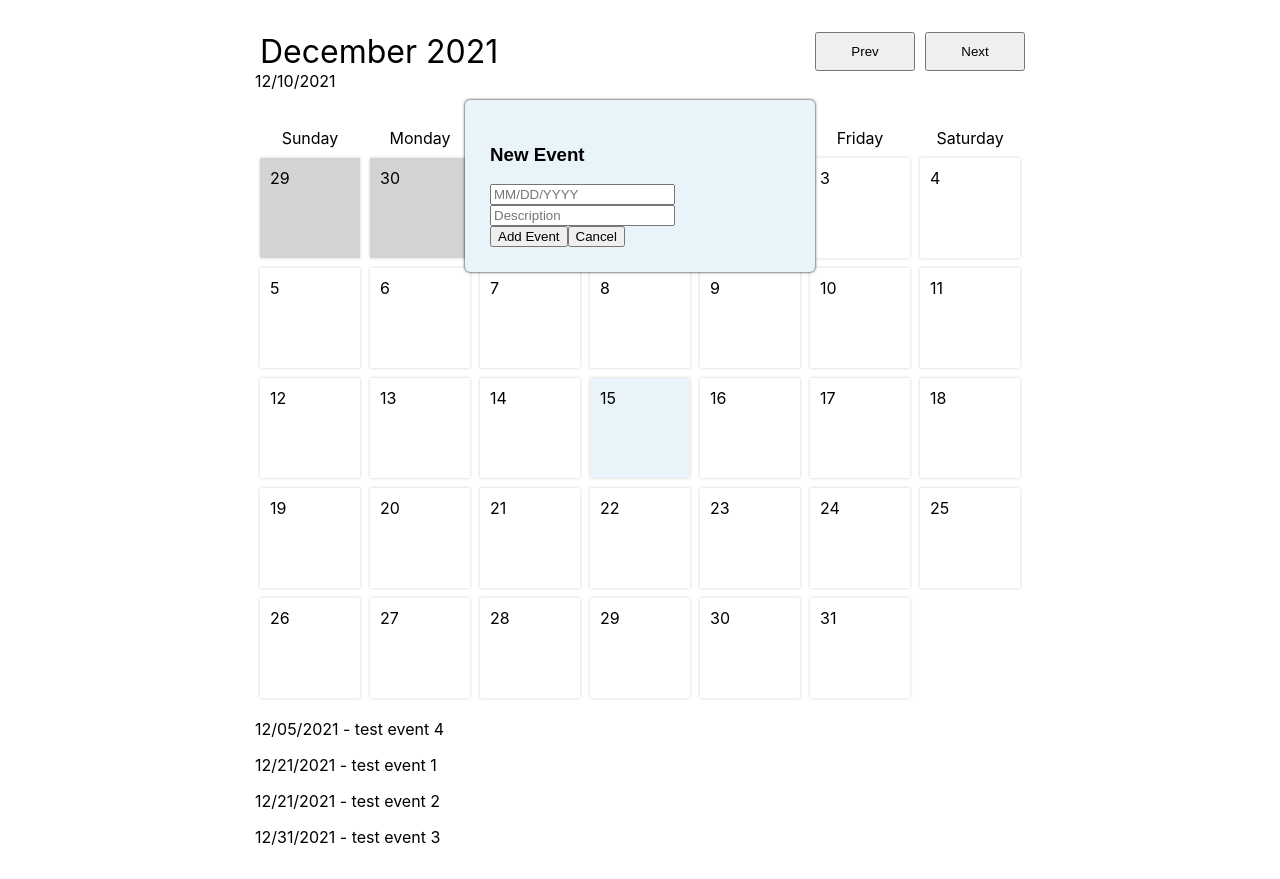
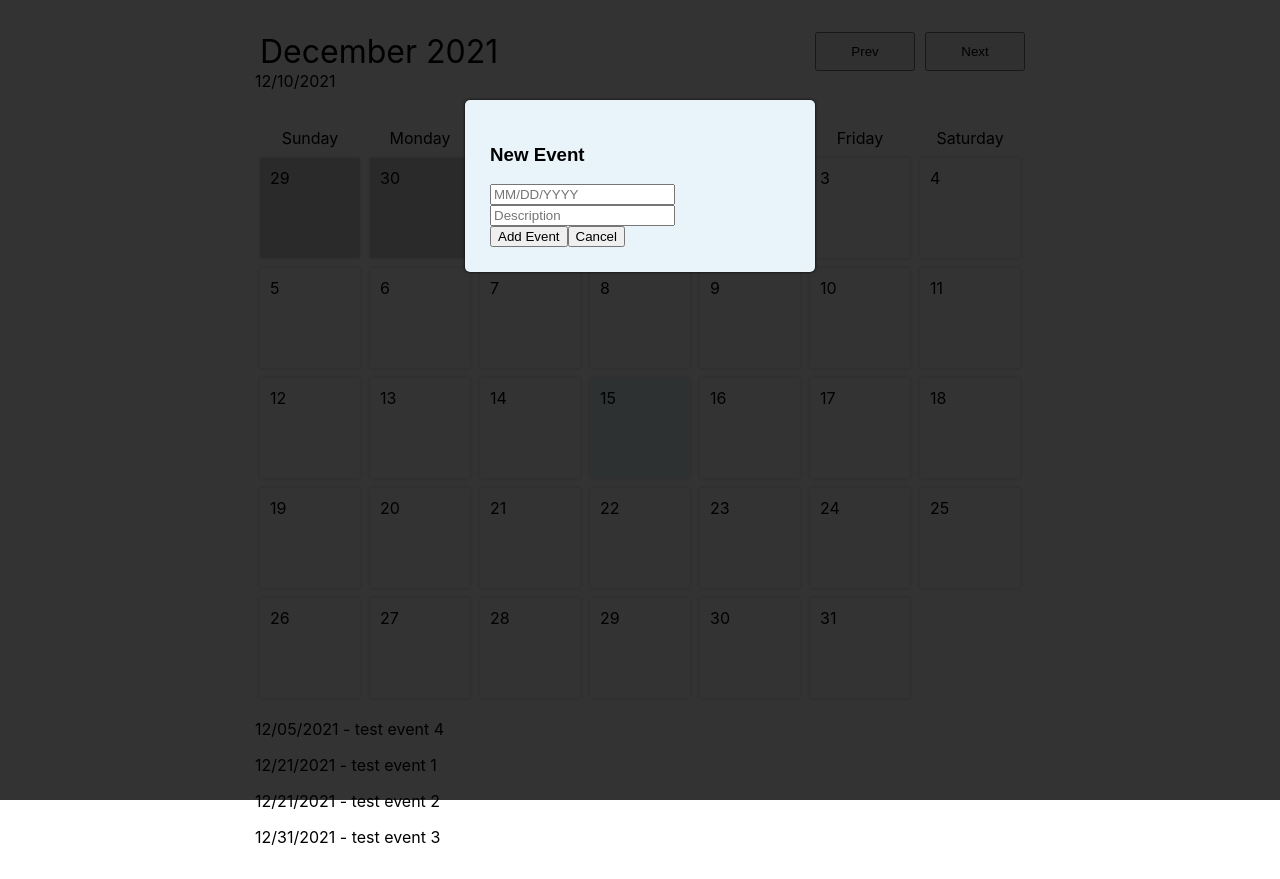
Before and after one commit to jeffreyyi11/calendar, a Next.js app: page / in a window 1280 px wide. Both pictures are taken after a click on the element "10". Built offline with nearby package versions, Linux system fonts and the light colour scheme.

Commit message:
fix modal display

```diff
--- a/components/Calendar.js
+++ b/components/Calendar.js
@@ -41,9 +41,8 @@ const Calendar = () => {
         return events;
     }
 
-    const selectDate = (day) => {
-        setSelectedDate(day.date);
-        console.log(selectedDate);
+    const onClose = () => {
+        setSelectedDate(null);
     }
 
     //useEffect to load day cards for current selected month, will rerun on monthNav change or adding an event
@@ -131,11 +130,8 @@ const Calendar = () => {
                         key={index}
                         day={d}
                         events={eventsForDate(d.date)}
-                        selectDate={() => {
-                            if (selectedDate) {
-                                setSelectedDate('');
-                            }
-                            else if (!d.padding) {
+                        selectDate={() => {             ///select a day to bring up modal to add event and view events for that day
+                            if (!d.padding) {
                                 setSelectedDate(d.date);
                             }
                         }}
@@ -144,11 +140,6 @@ const Calendar = () => {
             </div>
             <div id='events'>
                 {
-                    // selectedDate ?
-                    // eventsForDate(selectedDate.date).map((event, i) => {
-                    //     return (<p key={i}>{event.date} - {event.description}</p>)
-                    // })
-                    // :
                     events.sort((a, b) => new Date(a.date) - new Date(b.date))
                           .map((event, i) => {
                             return (<p key={i}>{event.date} - {event.description}</p>)
@@ -156,7 +147,7 @@ const Calendar = () => {
                 }
             </div>
             <div id='event-modal'>
-                {selectedDate && <EventModal addEvent={addEvent} />}
+                {selectedDate && <EventModal addEvent={addEvent} closeModal={() => setSelectedDate(null)} />}
             </div>
         </div>
     )
--- a/components/EventModal.js
+++ b/components/EventModal.js
@@ -1,13 +1,16 @@
 import React, {useState} from 'react';
 import styles from '../public/css/styles.module.css';
 
-const EventModal = ({addEvent}) => {
+const EventModal = ({addEvent, closeModal}) => {
     const [date, setDate] = useState('');
     const [description, setDescription] = useState('');
-    const [eventStyles, setEventStyles] = useState(styles.eventStyles);
+    const [eventModal, setEventModal] = useState(styles.eventModalStyles);
+    const [backDrop, setBackDrop] = useState(styles.modalBackDrop);
 
     const close = () => {
-        setEventStyles(styles.hideEventsModal);
+        setEventModal(styles.hideEventsModal);
+        closeModal();
+        setBackDrop('');
     }
 
     const createEvent = () => {
@@ -24,7 +27,7 @@ const EventModal = ({addEvent}) => {
 
     return (
         <div id='event-container'>
-            <div id='newEvent' className={eventStyles}>
+            <div id='newEvent' className={eventModal}>
                 <h3>New Event</h3>
                 <input
                     id='eventDate'
@@ -43,6 +46,7 @@ const EventModal = ({addEvent}) => {
                     <button onClick={close}>Cancel</button>
                 </div>
             </div>
+            <div className={backDrop}></div>
         </div>
     )
 }
--- a/public/css/styles.module.css
+++ b/public/css/styles.module.css
@@ -79,7 +79,7 @@
     background-color:#e8f4fa;
 }
 
-.eventStyles {
+.eventModalStyles {
     z-index: 20;
     padding: 25px;
     background-color: #e8f4fa;
@@ -95,3 +95,13 @@
 .hideEventsModal {
     display: hidden;
 }
+
+.modalBackDrop {
+    top: 0px;
+    left: 0px;
+    z-index: 10;
+    width: 100vw;
+    height: 100vh;
+    position: absolute;
+    background-color: rgba(0,0,0,0.8);
+  }
```
